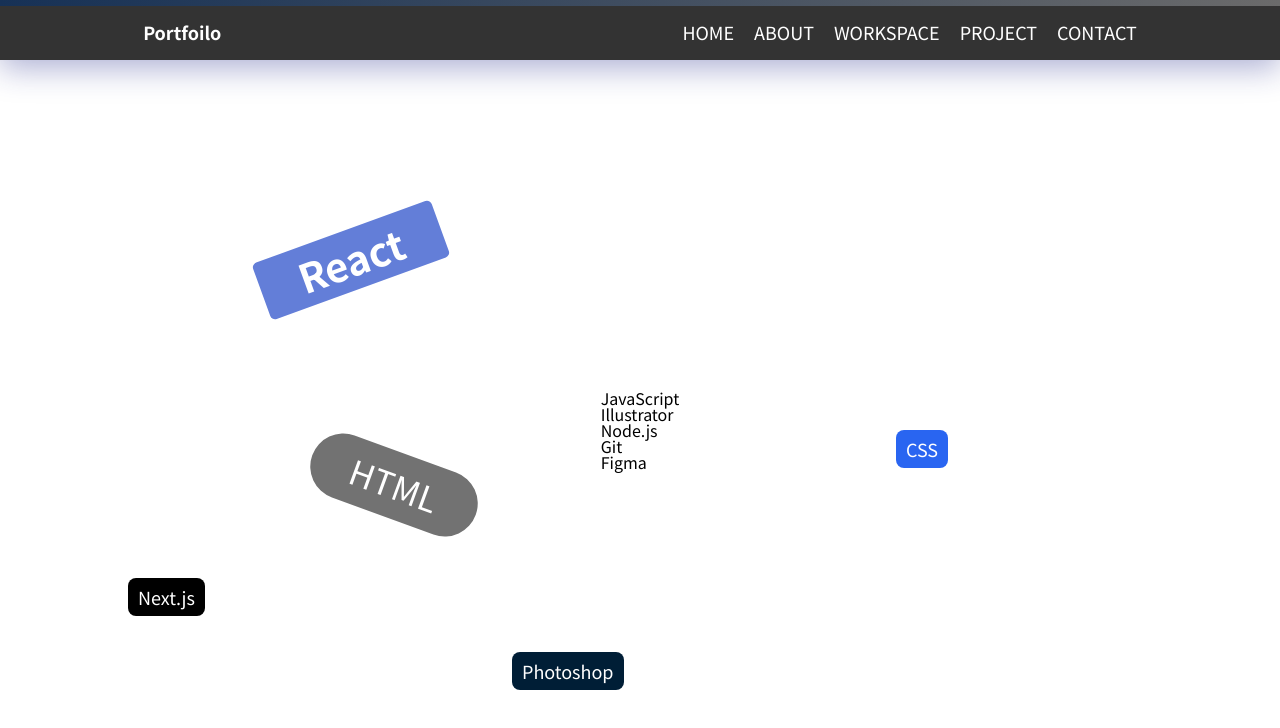
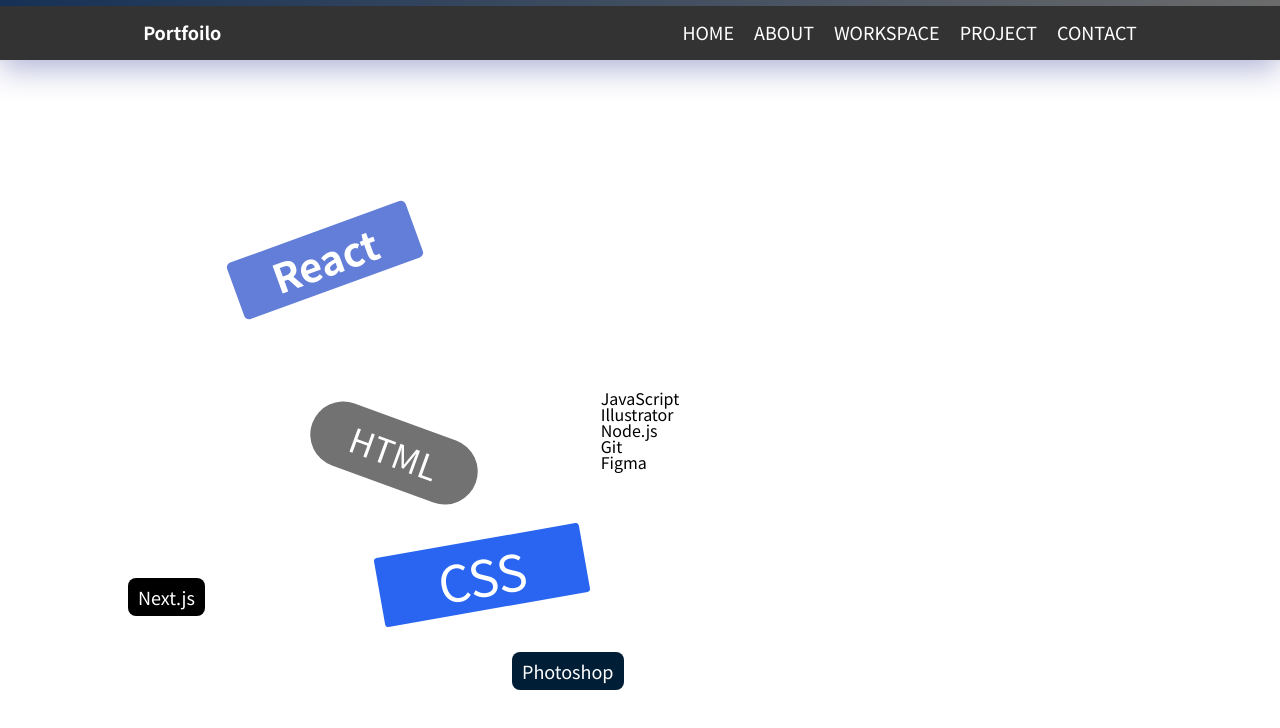
Before and after one commit to Onuelen/Portfolio_JSJ, a React (Vite) app: page / in a window 1280 px wide. Shown: the top 728 px of the page. Built offline with nearby package versions, Linux system fonts and the light colour scheme.

Commit message:
1108update

```diff
--- a/src/App.jsx
+++ b/src/App.jsx
@@ -37,7 +37,7 @@
   return (
     <>
       <GlobalStyle />
-      <Intro />
+      {/* <Intro /> */}
       <Header />
       <Container>
         <Home />
--- a/src/components/HomeBackground.jsx
+++ b/src/components/HomeBackground.jsx
@@ -7,7 +7,7 @@
 const ReactDiv = styled.div`
   position: absolute;
   top: 21.296vh;
-  left: 20%;
+  left: 18vw;
   transform:rotate(-20deg);
   background-color: #637ED8;
   color:#fff;
@@ -20,7 +20,7 @@
 
 const HTMLDiv = styled.div`
   position: absolute;
-  top: 53%;
+  top: 45vh;
   left: 24%;
   width:174px;
   height:66px;
@@ -36,13 +36,19 @@
 
 const CSSDiv = styled.div`
   position: absolute;
-  top: 50%;
-  left: 70%;
+  top: 60vh;
+  left: 29.5vw;
   background-color: #2965f1;
   color: white;
+  width:208px;
+  height:70px;
   padding: 10px;
-  font-size: 18px;
-  border-radius: 8px;
+  rotate:-10deg;
+  display:flex;
+  justify-content: center;
+  align-items: center;
+  font-size: 50px;
+  border-radius: 3px;
 `;
 
 const NextDiv = styled.div`
--- a/src/components/Intro.jsx
+++ b/src/components/Intro.jsx
@@ -89,7 +89,7 @@
 
   return (
     <Container className="Container">
-      <IntroTitle className="IntroTitle">This Is Title Section</IntroTitle>
+      <IntroTitle className="IntroTitle">HELLO</IntroTitle>
       <IntroBackLeft className='IntroBackground' />
       <IntroBackRight className='IntroBackground' />
     </Container>
```
